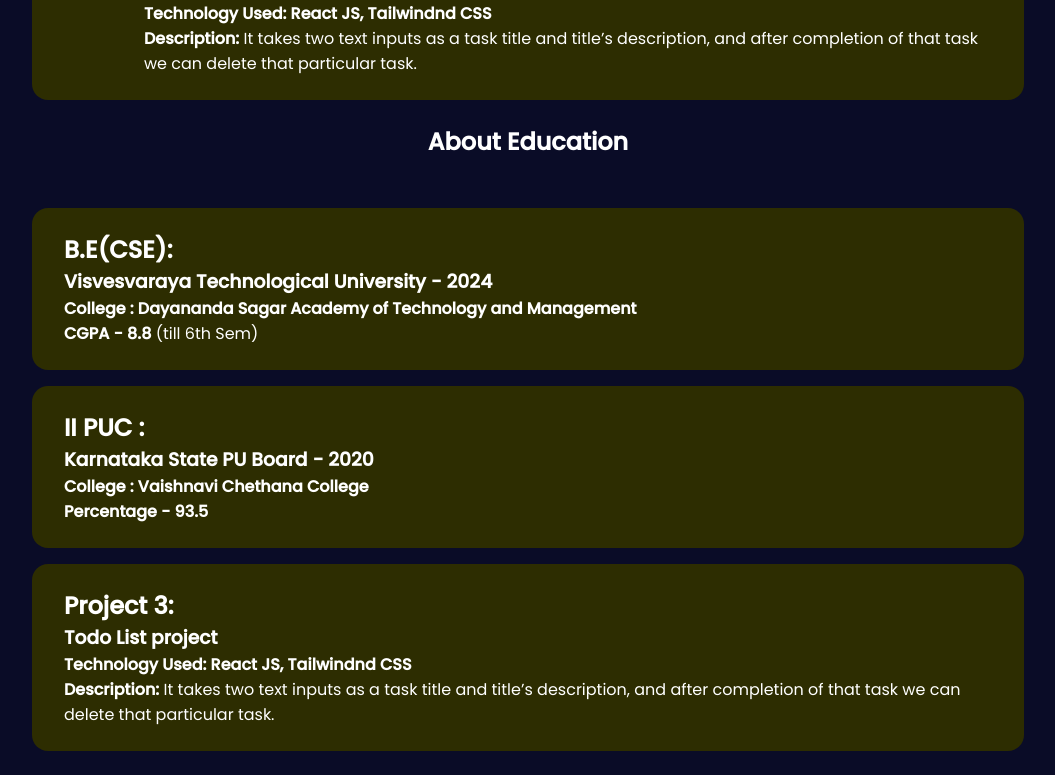
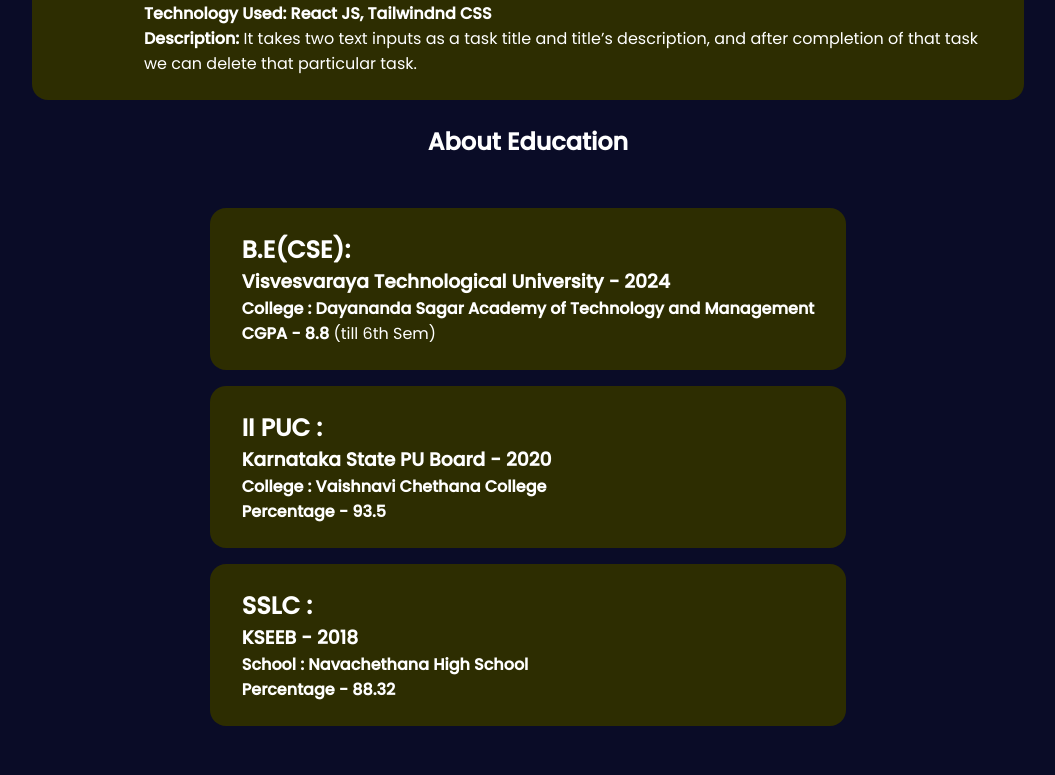
Before and after one commit to jeevans1965/portfolio, a React (Create React App) app: page / in a window 1280 px wide. Shown: the part 1898-2673 px from the top of the page, without its empty margins (112-1167 px from the left). After the commit the page ends 2648 px from the top, so only its background shows below. Built offline with nearby package versions, Linux system fonts and the light colour scheme.

Commit message:
Changes to be committed: 	modified:   src/components/Education/edu.js 	modified:   src/components/NavBar/navbar.js

```diff
--- a/src/components/Education/edu.js
+++ b/src/components/Education/edu.js
@@ -37,7 +37,7 @@
             II PUC :
           </h2>
           <h3>
-          Karnataka State PU Board - 2020
+            Karnataka State PU Board - 2020
           </h3>
           <h4>
           <strong>College : </strong>Vaishnavi Chethana College
@@ -52,16 +52,15 @@
         <div className='skillBar'>
         <div className='skillBarText'>
           <h2>
-              Project 3:
+            SSLC :
           </h2>
           <h3>
-            Todo List project
+            KSEEB - 2018
           </h3>
           <h4>
-          Technology Used: React JS, Tailwindnd CSS
+          <strong>School : </strong>Navachethana High School
           </h4>
-          <p><strong>Description:</strong> It takes two text inputs as a task title and title’s description, and
-after completion of that task we can delete that particular task.
+          <p><strong>Percentage - 88.32</strong>
 </p>
         </div>
         </div>
--- a/src/components/NavBar/navbar.js
+++ b/src/components/NavBar/navbar.js
@@ -12,7 +12,7 @@
         <div className='destopMenu'>
             <Link activeClass='active' to='intro' spy={true} smooth={true} offset={-100} duration={500} className='destopMenuListItem'>Home</Link>
             <Link className='destopMenuListItem' activeClass='active' to='project' spy={true} smooth={true} offset={-100} duration={500}>Projects</Link>
-            <Link className='destopMenuListItem' activeClass='active' to='intro' spy={true} smooth={true} offset={-100} duration={500}>Education</Link>
+            <Link className='destopMenuListItem' activeClass='active' to='edu' spy={true} smooth={true} offset={-100} duration={500}>Education</Link>
             <Link className='destopMenuListItem' activeClass='active' to='skill' spy={true} smooth={true} offset={-100} duration={500}>About</Link>
         </div>
         <button className='destopMenuBtn'>
```
